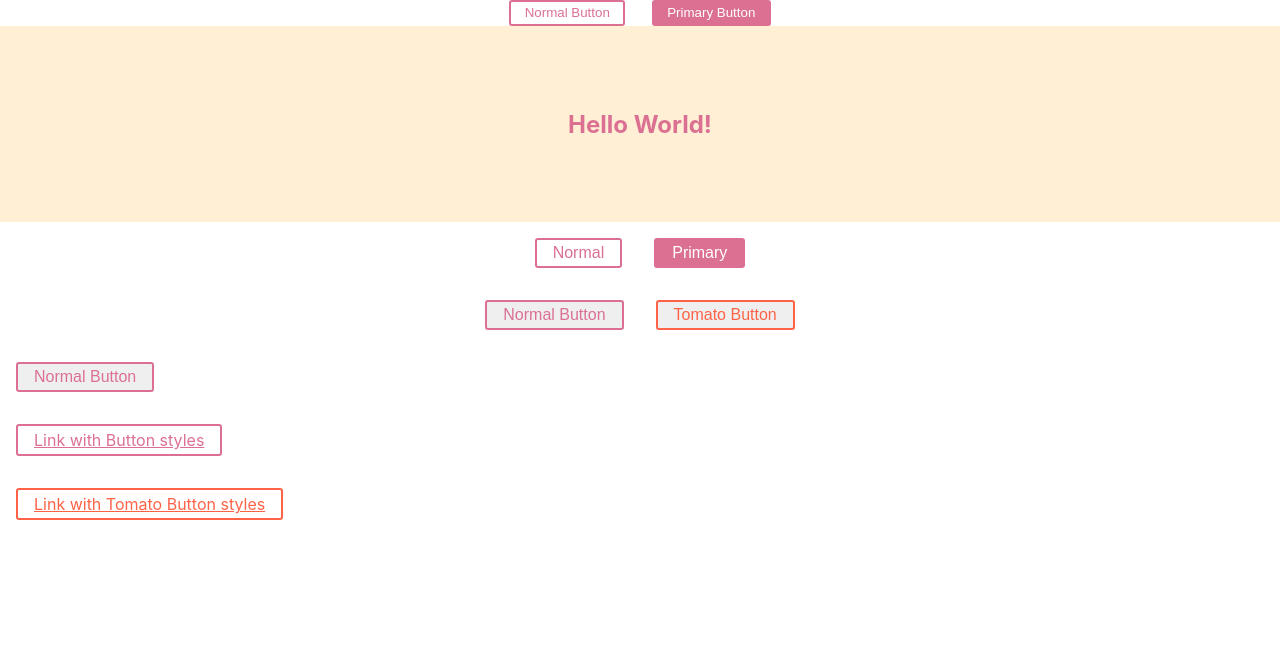
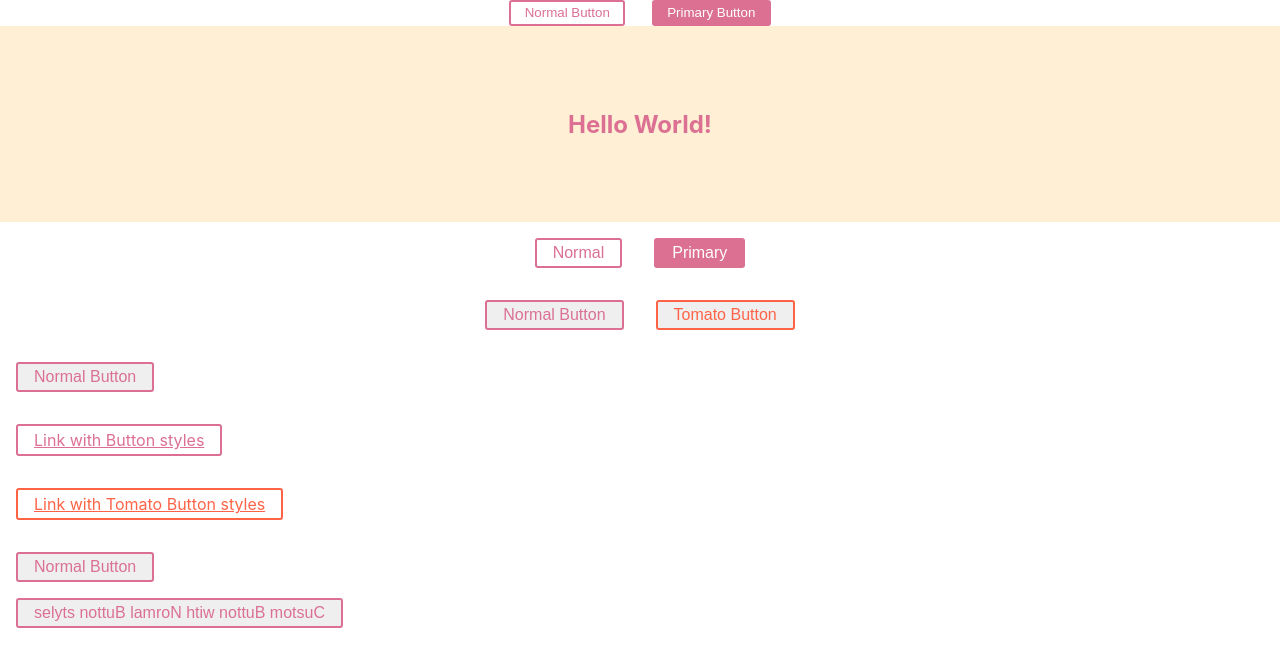
Before and after one commit to Annie-Huang/my-styled-components-tutorial, a React (Create React App) app: page / in a window 1280 px wide. Shown: the top 666 px of the page. Built offline with nearby package versions, Linux system fonts and the light colour scheme.

Commit message:
"as" polymorphic prop works with custom components too! <Button4 as={ReversedButton}>..</Button4>

```diff
--- a/src/App.js
+++ b/src/App.js
@@ -5,6 +5,7 @@ import {
   Button1,
   Button2,
   Button3,
+  Button4,
   TomatoButton2,
   TomatoButton3,
 } from './components/Button';
@@ -21,6 +22,10 @@ const Wrapper = styled.section`
 `;
 
 function App() {
+  const ReversedButton = (props) => (
+    <Button4 {...props} children={props.children.split('').reverse()} />
+  );
+
   return (
     <div className='App'>
       <Container>
@@ -53,6 +58,12 @@ function App() {
           Link with Tomato Button styles
         </TomatoButton3>
       </Container>
+      <Container>
+        <Button4>Normal Button</Button4>
+        <Button4 as={ReversedButton}>
+          Custom Button with Normal Button styles
+        </Button4>
+      </Container>
     </div>
   );
 }
--- a/src/components/Button.js
+++ b/src/components/Button.js
@@ -63,3 +63,17 @@ export const TomatoButton3 = styled(Button3)`
   color: tomato;
   border-color: tomato;
 `;
+
+/*
+ * "as" polymorphic prop works with custom components too!
+ */
+export const Button4 = styled.button`
+  display: inline-block;
+  color: palevioletred;
+  font-size: 1em;
+  margin: 1em;
+  padding: 0.25em 1em;
+  border: 2px solid palevioletred;
+  border-radius: 3px;
+  display: block;
+`;
```
Also changed, not shown: Note.txt.
